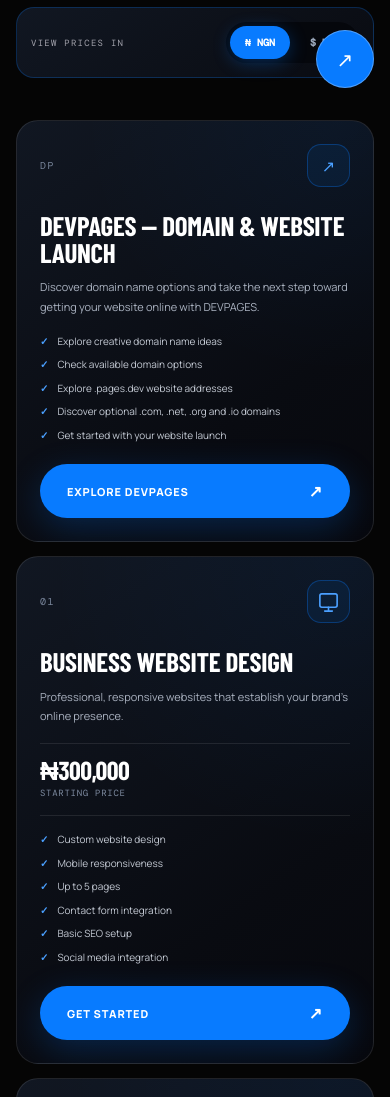
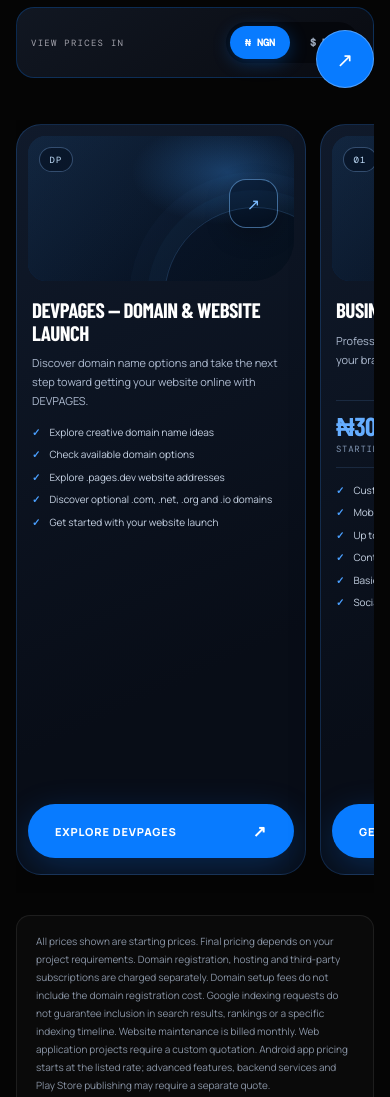
Before and after one commit to trademonarchcodes/devlyon-website, a plain HTML site: page services.html in a window 390 px wide. Shown: the part 740-1837 px from the top of the page. Drawn offline with nearby package versions, Linux system fonts and the light colour scheme; a web font is replaced by a local one.

Commit message:
Redesign service pricing cards with DEVLYON visual showcase layout

```diff
--- a/styles.css
+++ b/styles.css
@@ -1401,3 +1401,143 @@ body:has(main .work) .page-cta h2 span{color:#78b8ff}
  .shared-rating-row .shared-rating-score{font-size:24px}
  .shared-rating-row .shared-rating-meta{width:100%;text-align:center;font-size:10px}
 }
+
+
+/* DEVLYON service cards — visual showcase layout */
+.pricing-grid{
+  grid-template-columns:repeat(3,minmax(0,1fr));
+  gap:22px;
+  align-items:stretch;
+}
+.pricing-card{
+  padding:13px 13px 18px;
+  border:1px solid rgba(55,145,255,.22);
+  border-radius:25px;
+  background:linear-gradient(155deg,#101a2b 0%,#080d17 72%);
+  box-shadow:0 12px 32px rgba(0,0,0,.22);
+}
+.pricing-card:before{
+  inset:13px 13px auto;
+  height:156px;
+  border-radius:18px 18px 42px 18px;
+  background:
+    radial-gradient(circle at 78% 28%,rgba(53,155,255,.38),transparent 28%),
+    radial-gradient(circle at 18% 85%,rgba(0,91,210,.36),transparent 42%),
+    linear-gradient(135deg,#172b48 0%,#0a1526 52%,#06101d 100%);
+  opacity:1;
+}
+.pricing-card:hover{
+  transform:translateY(-6px);
+  border-color:rgba(39,145,255,.8);
+  box-shadow:0 20px 44px rgba(0,0,0,.36),0 0 28px rgba(8,123,255,.14);
+}
+.pricing-card-top{
+  min-height:156px;
+  box-sizing:border-box;
+  align-items:flex-start;
+  margin:0 0 21px;
+  padding:13px 12px;
+  border-radius:18px 18px 42px 18px;
+  background:
+    linear-gradient(115deg,rgba(5,10,18,.12),rgba(5,10,18,.02)),
+    radial-gradient(ellipse at 75% 25%,rgba(63,157,255,.32),transparent 34%),
+    linear-gradient(135deg,#142a46,#081426 65%,#06101d);
+  overflow:hidden;
+}
+.pricing-card-top:after{
+  content:"";
+  position:absolute;
+  width:180px;height:180px;
+  right:-52px;bottom:-108px;
+  border:1px solid rgba(100,177,255,.2);
+  border-radius:50%;
+  box-shadow:0 0 0 17px rgba(75,157,255,.035),0 0 0 35px rgba(75,157,255,.025);
+  pointer-events:none;
+}
+.pricing-number{
+  display:inline-flex;
+  align-items:center;
+  justify-content:center;
+  min-width:34px;height:25px;
+  padding:0 9px;
+  border:1px solid rgba(139,194,255,.32);
+  border-radius:999px;
+  background:rgba(3,12,25,.48);
+  color:#c6e2ff;
+  font-size:9px;
+  letter-spacing:.12em;
+}
+.pricing-icon{
+  width:54px;height:54px;
+  margin:36px 5px 0 auto;
+  border:1px solid rgba(120,188,255,.5);
+  border-radius:17px;
+  background:rgba(4,17,34,.62);
+  color:#80bdff;
+  box-shadow:0 8px 25px rgba(0,0,0,.22);
+}
+.pricing-icon svg{width:28px;height:28px}
+.pricing-card h3{
+  min-height:0;
+  margin:0 4px 9px;
+  font-size:clamp(19px,1.55vw,24px);
+  line-height:1.06;
+  letter-spacing:-.025em;
+}
+.pricing-description{
+  min-height:58px;
+  margin:0 4px 14px;
+  color:#aebbd0;
+  font-size:11px;
+}
+.pricing-price{
+  margin:0 4px 15px;
+  padding:12px 0;
+  border-top:1px solid rgba(109,170,238,.15);
+  border-bottom:1px solid rgba(109,170,238,.15);
+}
+.price-value{color:#65adff}
+.price-note{color:#8195b1}
+.pricing-features{
+  margin:0 4px 19px;
+  gap:8px;
+}
+.pricing-features li{font-size:10px;color:#c7d3e4}
+.pricing-action{margin-top:auto}
+.pricing-card-custom .price-value{color:#83c0ff}
+@media(max-width:1100px){
+  .pricing-grid{grid-template-columns:repeat(2,minmax(0,1fr))}
+}
+@media(max-width:760px){
+  .pricing-grid{
+    display:flex;
+    gap:14px;
+    overflow-x:auto;
+    overflow-y:hidden;
+    padding:4px 2px 18px;
+    margin-right:-20px;
+    padding-right:20px;
+    scroll-snap-type:x mandatory;
+    scrollbar-width:thin;
+    scrollbar-color:rgba(35,137,255,.55) transparent;
+    -webkit-overflow-scrolling:touch;
+  }
+  .pricing-card{
+    flex:0 0 min(78vw,290px);
+    width:min(78vw,290px);
+    padding:11px 11px 16px;
+    scroll-snap-align:start;
+  }
+  .pricing-card:before{inset:11px 11px auto;height:145px}
+  .pricing-card-top{
+    min-height:145px;
+    margin-bottom:18px;
+    padding:11px;
+  }
+  .pricing-icon{width:49px;height:49px;margin-top:32px}
+  .pricing-card h3{font-size:21px}
+  .pricing-description{min-height:55px}
+}
+@media(prefers-reduced-motion:reduce){
+  .pricing-card{transition:none}
+}
```
